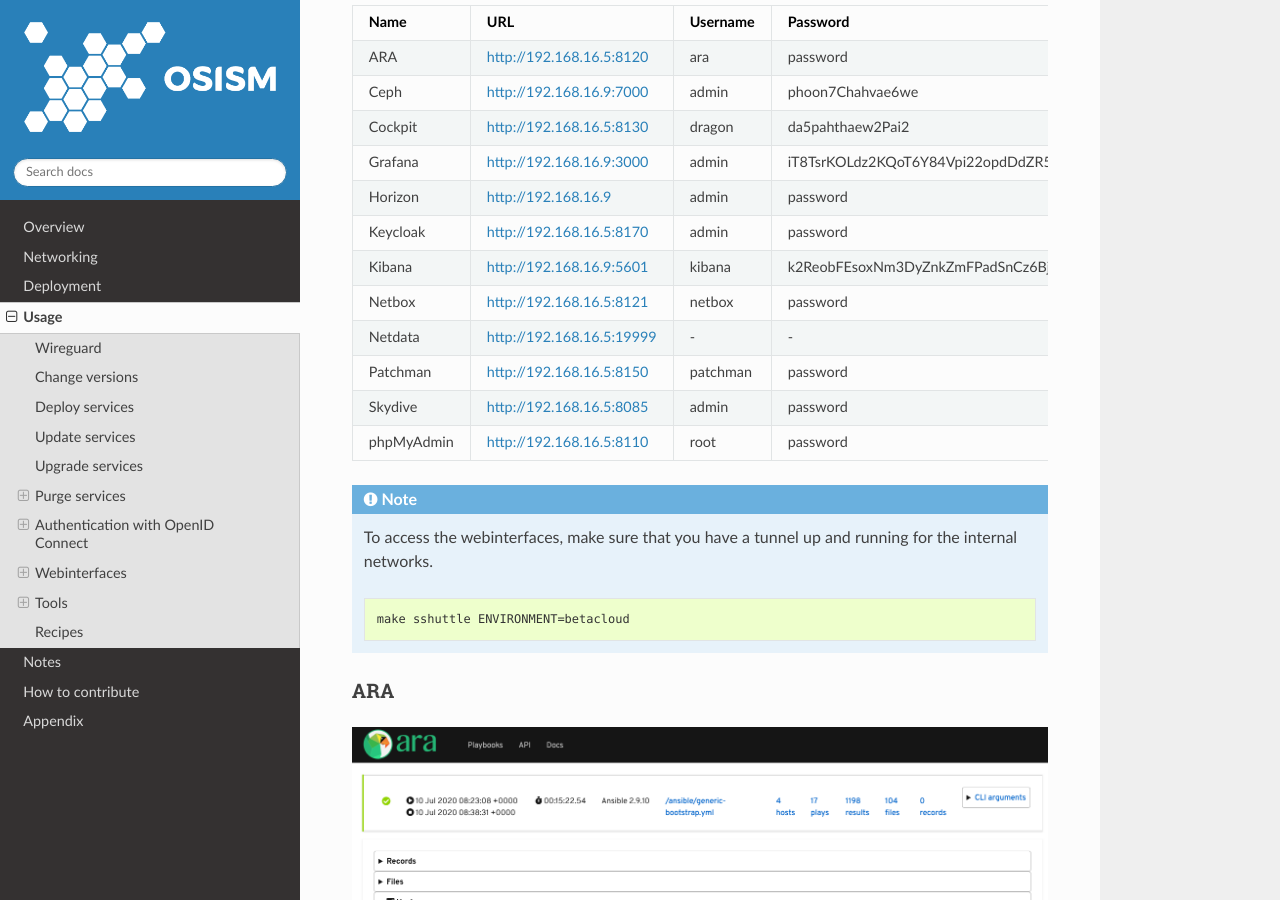
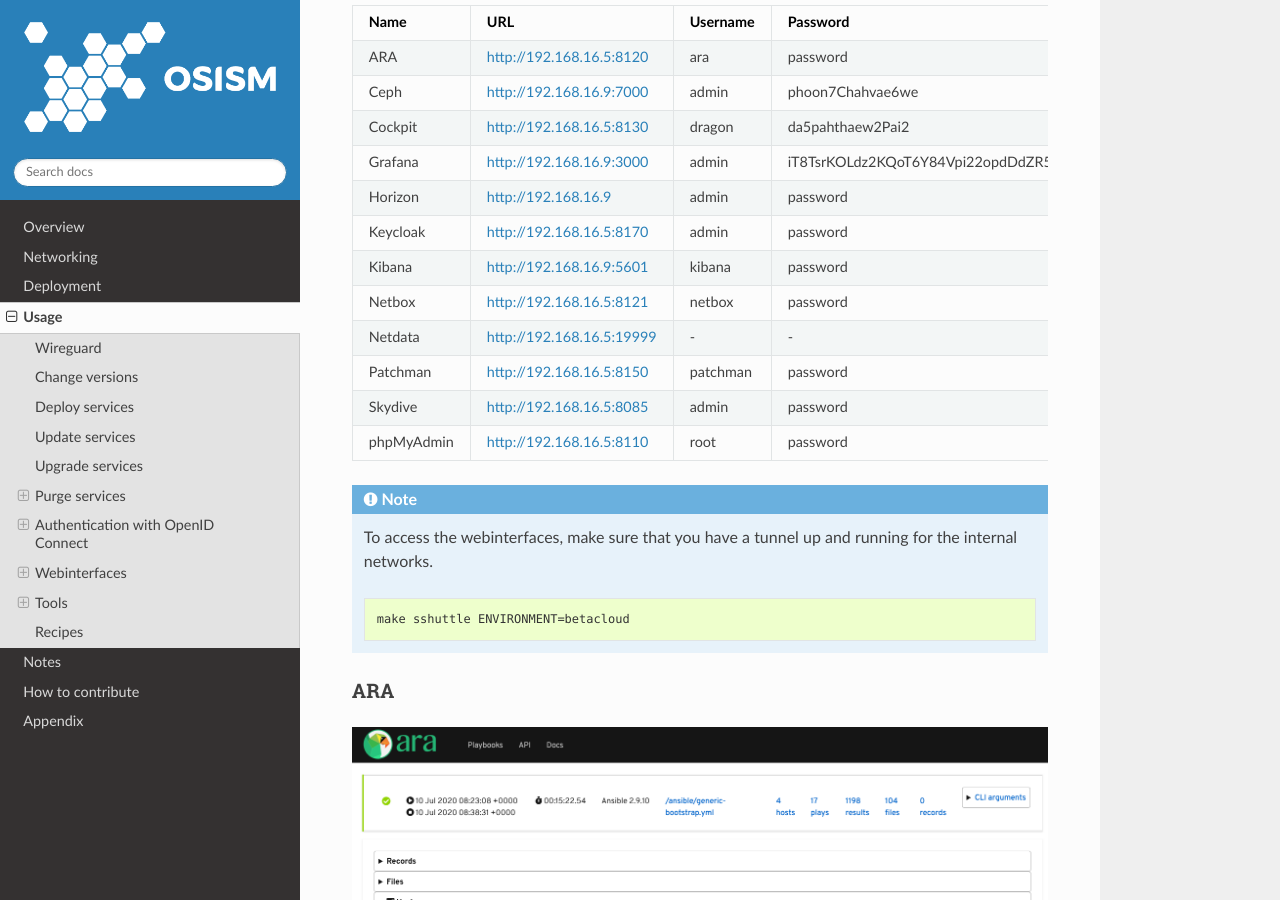
Before and after one commit to osism/testbed, a Sphinx documentation site: the page built from docs/source/usage.rst, in a window 1280 px wide and 900 px high, scrolled down 7039 px. Built offline with Sphinx 7.4.7 and the Read the Docs theme 2.0.0, drawn with Linux system fonts in a browser that asks for light colours.

Commit message:
Change kibana password to password
Partial: #894
Signed-off-by: Dr. Jens Harbott <harbott@osism.tech>

```diff
--- a/docs/source/usage.rst
+++ b/docs/source/usage.rst
@@ -379,7 +379,7 @@
             <td>Kibana</td>
             <td><a href="http://192.168.16.9:5601" target="_blank">http://192.168.16.9:5601</a></td>
             <td>kibana</td>
-            <td>k2ReobFEsoxNm3DyZnkZmFPadSnCz6BjQhaLFoyB</td>
+            <td>password</td>
          </tr>
          <tr class="row-odd">
             <td>Netbox</td>
```
Also changed, not shown: 1 other file.
